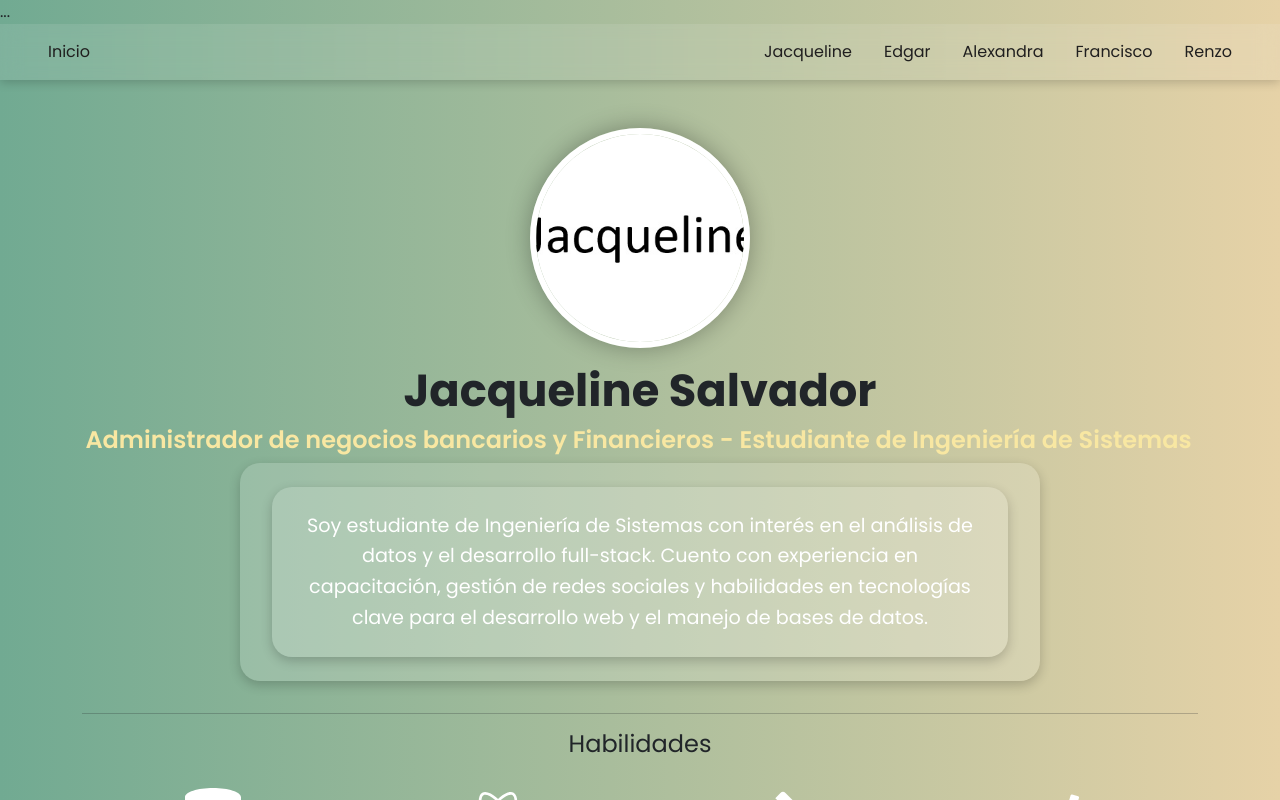
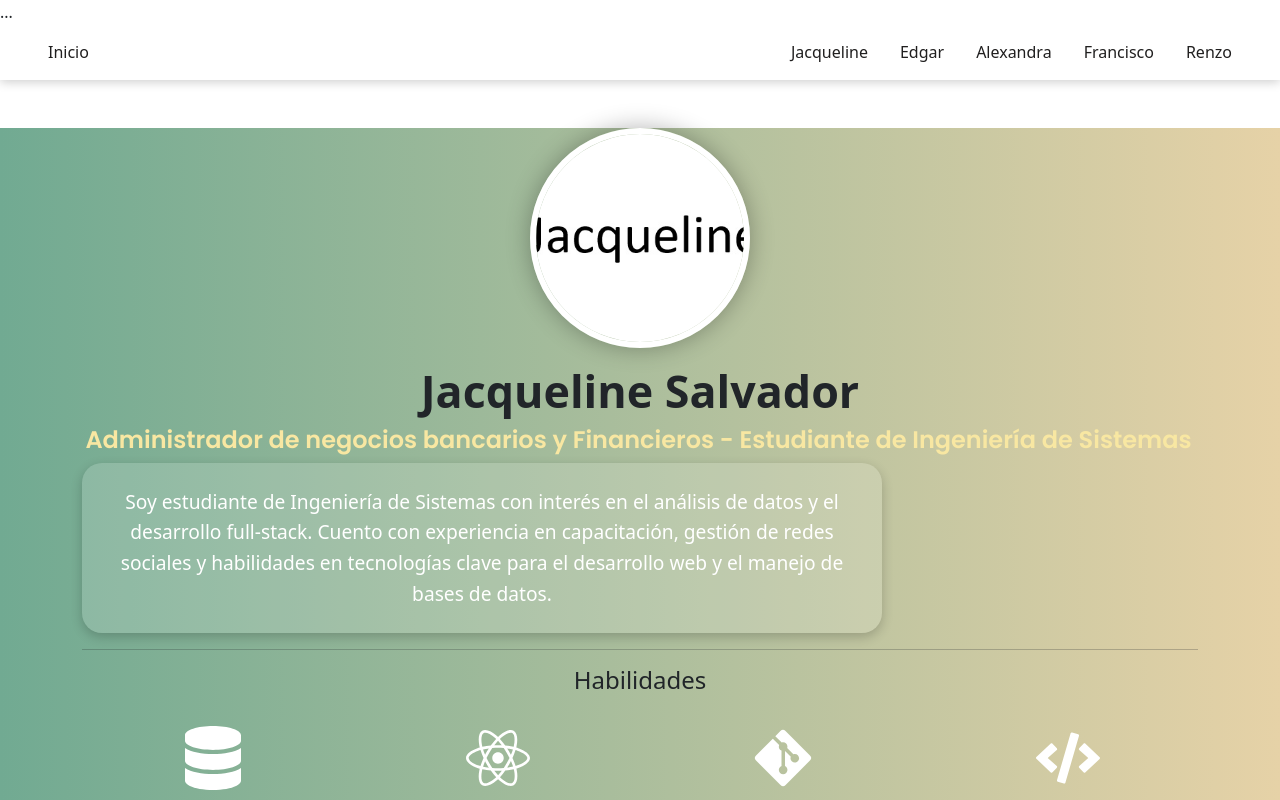
Before and after one commit to JacquelineSalvadorR/Portafolio_GitHub_Grupal, a React (Create React App) app: page /perfil/jacqueline-salvador in a window 1280 px wide. Built offline with nearby package versions, Linux system fonts and the light colour scheme.

Commit message:
Ajustes finales: mejora de estilo en Jacqueline y fondo en index

```diff
--- a/src/index.css
+++ b/src/index.css
@@ -1,10 +1,8 @@
+body, html {
+  margin: 0;
+  padding: 0;
+}
 
-  body {
-    margin: 0;
-    padding: 0;
-    background: linear-gradient(to right, rgb(113, 170, 146), rgb(230, 210, 167));
-    font-family: 'Poppins', sans-serif;
-  }
 
 code {
   font-family: source-code-pro, Menlo, Monaco, Consolas, 'Courier New',
--- a/src/perfiles/Jacqueline.jsx
+++ b/src/perfiles/Jacqueline.jsx
@@ -34,9 +34,7 @@ const Jacqueline = () => {
         <h1 className="perfil-nombre">{info.name}</h1>
         <h4 className="perfil-titulo">{info.tagline}</h4>
 
-        <div className="descripcion-box">
-  <p className="perfil-descripcion">{info.description}</p>
-</div>
+        <p className="perfil-descripcion descripcion-box">{info.description}</p>
 
         <hr className="separador" />
 
@@ -46,9 +44,8 @@ const Jacqueline = () => {
             <Col key={idx} xs={6} md={3} className="mb-4">
               <motion.div
                 className="skill-icon"
-                initial={{ scale: 0 }}
-                animate={{ scale: 1 }}
-                transition={{ delay: idx * 0.2 }}
+                whileHover={{ scale: 1.2 }}
+                transition={{ type: 'spring', stiffness: 300 }}
               >
                 <div>{skillIcons[skill] || '💡'}</div>
                 <p>{skill}</p>
@@ -62,13 +59,19 @@ const Jacqueline = () => {
         <h4 className="seccion-titulo">Proyectos</h4>
         <div className="proyectos-grid">
           {projects.map((proyecto) => (
-    <div key={proyecto.id} className="proyecto-card">
+            <motion.div
+              key={proyecto.id}
+              className="proyecto-card"
+              whileHover={{ scale: 1.05 }}
+            >
+              <div className="proyecto-overlay-container">
                 <img src={proyecto.image} alt={proyecto.title} className="proyecto-imagen" />
                 <div className="proyecto-overlay">
                   <h4>{proyecto.title}</h4>
                   <p>{proyecto.description}</p>
                 </div>
               </div>
+            </motion.div>
           ))}
         </div>
 
@@ -76,14 +79,14 @@ const Jacqueline = () => {
 
         <h4 className="seccion-titulo">Contáctame</h4>
         <Row className="contacto-form align-items-center">
-          <Col md={6} className="mb-4">
+          <Col md={6} className="mb-4 order-md-2">
             <img
               src={contactoImg}
               alt="Contacto"
               className="img-fluid contacto-img"
             />
           </Col>
-          <Col md={6}>
+          <Col md={6} className="order-md-1">
             <h4 className="mb-3 text-dark">¿Te gustaría contactarme?</h4>
             <Form>
               <Form.Control className="mb-3" type="text" placeholder="Tu nombre" />
```
Lines whose indentation alone changed are shown as unchanged.
